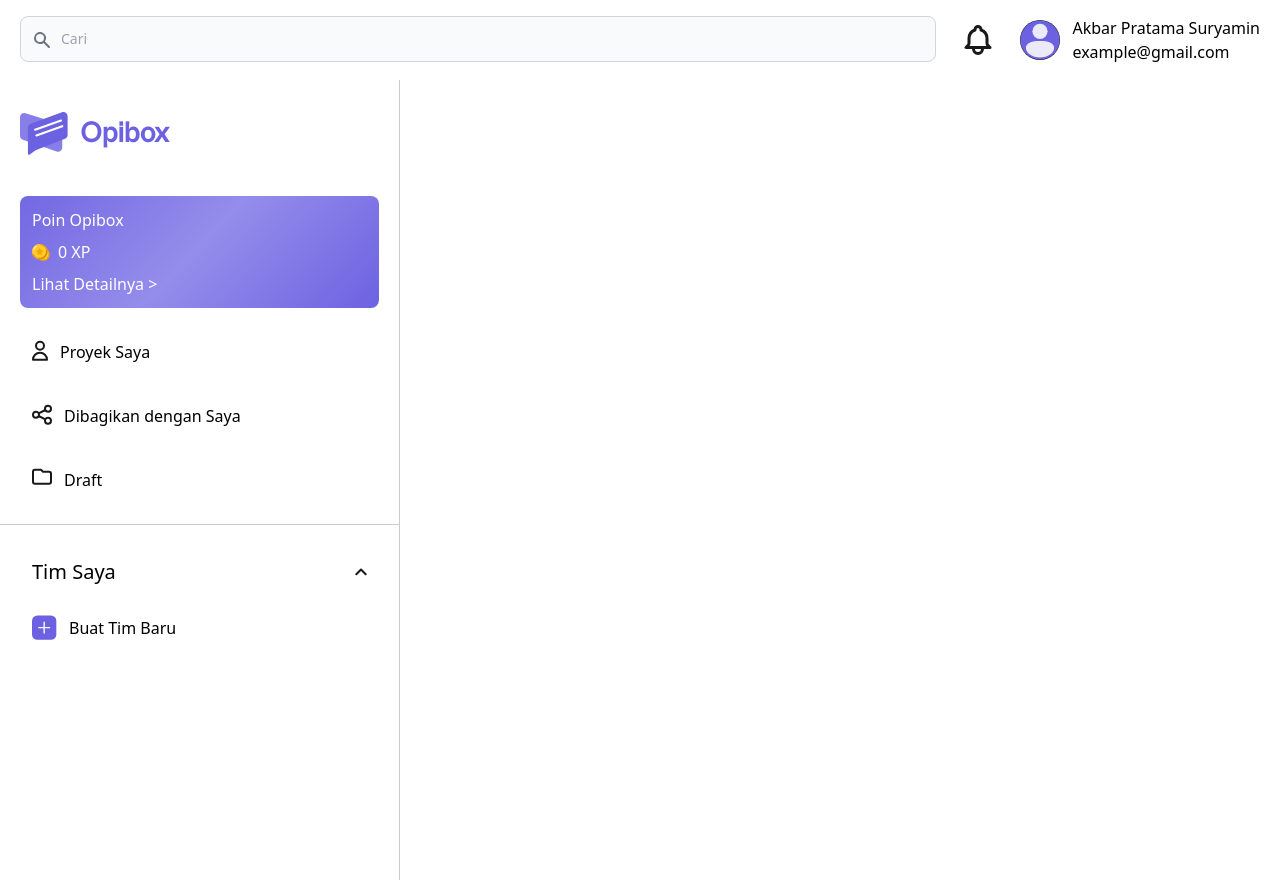
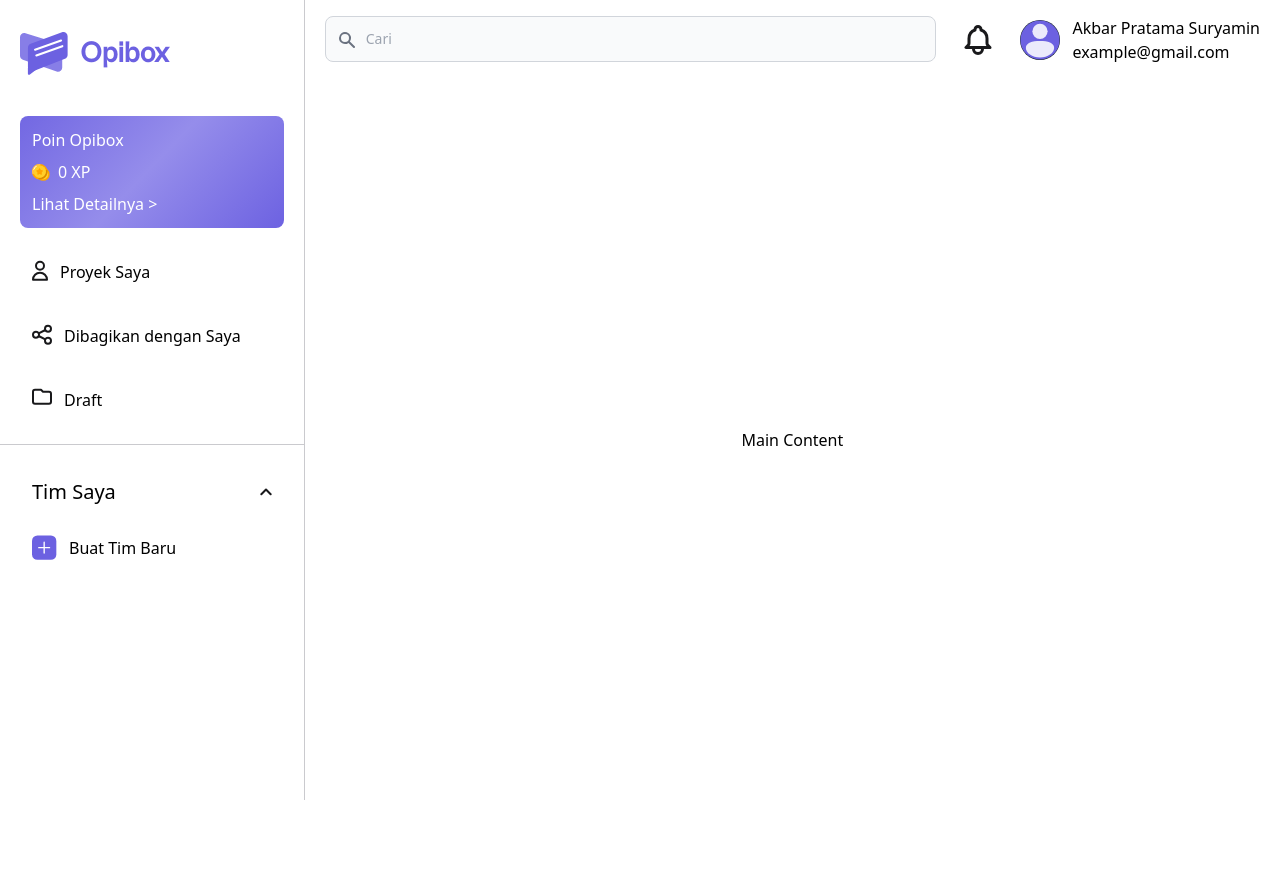
Before and after one commit to akbar5yn/OpiBox, a Nuxt app: page /dashboard in a window 1280 px wide. After the commit the page ends 800 px from the top, so only its background shows below. Built offline with nearby package versions, Linux system fonts and the light colour scheme.

Commit message:
added style class in dashboard to sort content

```diff
--- a/layouts/DashBoard.vue
+++ b/layouts/DashBoard.vue
@@ -1,10 +1,17 @@
 <template>
-  <div>
-    <!-- topbar -->
-    <dashboard-top-bar />
+  <div class="flex">
+    <div class="order-2 flex flex-col w-full">
+      <!-- topbar -->
+      <dashboard-top-bar />
+
+      <!-- main content -->
+      <h1 id="#dash" class="flex justify-center items-center h-full">
+        Main Content
+      </h1>
+    </div>
 
     <!-- sidebar -->
-    <dashboard-side-bar />
+    <dashboard-side-bar class="order-1" />
   </div>
 </template>
 
```
